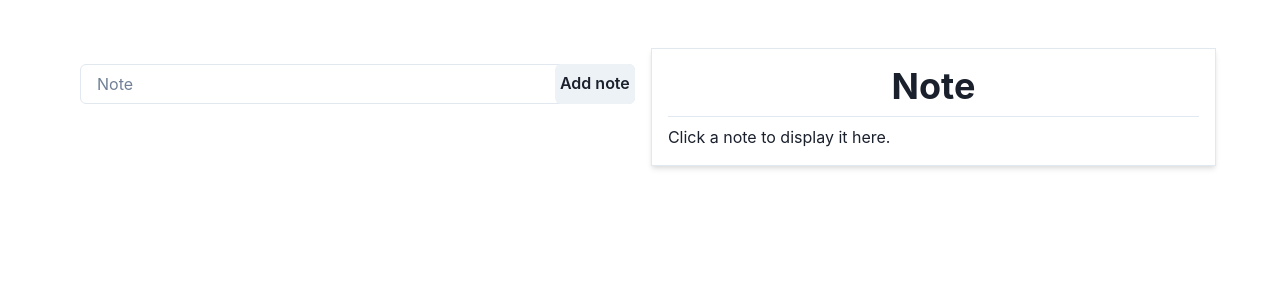
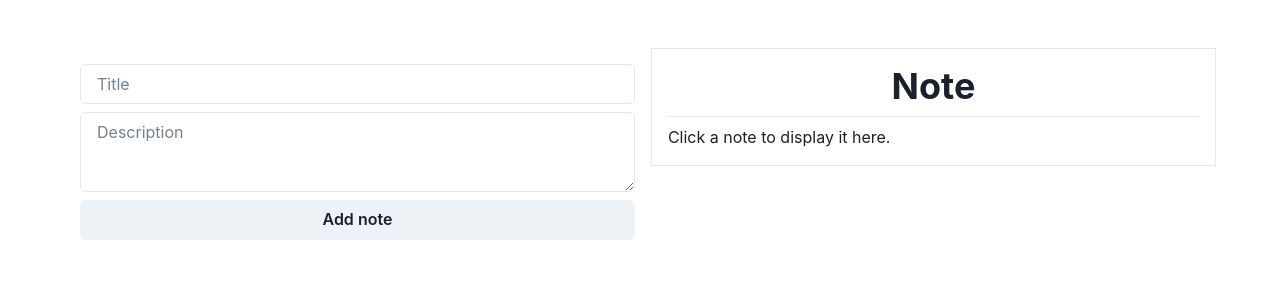
Before and after one commit to Fedevs/React-Notes-app, a React (Create React App) app: page / in a window 1280 px wide. Shown: the top 300 px of the page. Built offline with nearby package versions, Linux system fonts and the light colour scheme.

Commit message:
handleForm

```diff
--- a/src/App.tsx
+++ b/src/App.tsx
@@ -8,7 +8,8 @@ function App() {
   const { selectedNote, notes } = useAppSelector((state) => state.notesApp);
   const dispatch = useAppDispatch();
 
-  const addNote = (note: Note) => {
+  const addNote = (event: React.SyntheticEvent, note: Note) => {
+    event.preventDefault();
     dispatch(notesAppActions.addNote(note));
   };
 
@@ -20,9 +21,9 @@ function App() {
     <>
       <Container maxW={"100%"} h="100vh">
         <Flex w="100%" p={12}>
-          <Box w="1200px" p={4}>
+          <Box w="1200px" p={4} maxW="1200px">
             <NewNoteInput addNote={addNote} />
-            <Grid mt={4} templateColumns="1fr" gap={6}>
+            <Grid mt={4} templateColumns="1fr" gap={6} w="100%">
               {notes.map((note: Note) => {
                 return (
                   <GridItem
@@ -31,15 +32,20 @@ function App() {
                     cursor="pointer"
                     onClick={() => selectNote(note)}
                   >
-                    <NoteBox note={note.text} />
+                    <NoteBox
+                      title={note.title}
+                      description={note.description}
+                    />
                   </GridItem>
                 );
               })}
             </Grid>
           </Box>
 
-          <Box w="100%" shadow="md" borderWidth="1px" h="100%" p={4}>
-            {selectedNote && <SelectedNoteBox note={selectedNote.text} />}
+          <Box w="100%" borderWidth="1px" h="100%" p={4}>
+            {selectedNote && (
+              <SelectedNoteBox note={selectedNote.description} />
+            )}
           </Box>
         </Flex>
       </Container>
--- a/src/components/NewNoteInput.tsx
+++ b/src/components/NewNoteInput.tsx
@@ -5,42 +5,63 @@ import {
   notesAppActions,
   Note,
 } from "../redux";
-import { Input, InputGroup, InputRightElement, Button } from "@chakra-ui/react";
+import { Input, FormControl, Textarea, Button, VStack } from "@chakra-ui/react";
 import { v4 as uuidv4 } from "uuid";
 
 interface NewNoteInputProps {
-  addNote(note: Note): void;
+  addNote(event: React.SyntheticEvent, note: Note): void;
 }
 
 export const NewNoteInput: React.FC<NewNoteInputProps> = ({ addNote }) => {
-  const note = useAppSelector((state) => state.notesApp.note.text);
+  const { title, description } = useAppSelector((state) => state.notesApp.note);
   const dispatch = useAppDispatch();
-
-  const updateNote = (event: ChangeEvent<HTMLInputElement>) => {
-    dispatch(notesAppActions.updateNote(event.target.value));
+  const formStyle = {
+    width: "100%",
   };
 
-  const onAddNoteClick = () => {
-    addNote({ id: uuidv4(), text: note });
+  const updateNoteTitle = (event: ChangeEvent<HTMLInputElement>) => {
+    dispatch(notesAppActions.updateNoteTitle(event.target.value));
+  };
+
+  const updateNoteDescription = (event: ChangeEvent<HTMLTextAreaElement>) => {
+    dispatch(notesAppActions.updateNoteDescription(event.target.value));
+  };
+
+  const onAddNoteClick = (event: React.SyntheticEvent) => {
+    addNote(event, { id: uuidv4(), title, description });
     resetNote();
   };
 
   const resetNote = () => {
-    dispatch(notesAppActions.updateNote(""));
+    dispatch(notesAppActions.resetNote());
   };
 
   return (
-    <InputGroup size="md">
-      <Input
-        onChange={updateNote}
-        value={note}
-        type="text"
-        name="note"
-        placeholder="Note"
-      />
-      <InputRightElement width="5rem">
-        <Button onClick={onAddNoteClick}>Add note</Button>
-      </InputRightElement>
-    </InputGroup>
+    <>
+      <VStack w="100%">
+        <form onSubmit={onAddNoteClick} style={formStyle}>
+          <FormControl isRequired>
+            <Input
+              onChange={updateNoteTitle}
+              value={title}
+              type="text"
+              name="title"
+              placeholder="Title"
+            />
+          </FormControl>
+          <FormControl isRequired my={2}>
+            <Textarea
+              onChange={updateNoteDescription}
+              value={description}
+              name="description"
+              placeholder="Description"
+            ></Textarea>
+          </FormControl>
+          <Button type="submit" w="100%">
+            Add note
+          </Button>
+        </form>
+      </VStack>
+    </>
   );
 };
--- a/src/components/NoteBox.tsx
+++ b/src/components/NoteBox.tsx
@@ -1,13 +1,27 @@
-import { Box, Text } from "@chakra-ui/react";
+import { Box, Text, Heading, Center } from "@chakra-ui/react";
 
 interface NoteBoxProps {
-  note: string;
+  title: string;
+  description: string;
 }
 
-export const NoteBox: React.FC<NoteBoxProps> = ({ note }) => {
+export const NoteBox: React.FC<NoteBoxProps> = ({ title, description }) => {
   return (
-    <Box p={2} shadow="md" borderWidth="1px" w="100%" h="130px">
-      <Text overflow="hidden">{note}</Text>
+    <Box
+      p={2}
+      shadow="md"
+      borderWidth="1px"
+      maxW="100%"
+      maxH="130px"
+      overflow={"scroll"}
+      textOverflow={"ellipsis"}
+    >
+      <Heading size="sm">
+        <Center>{title}</Center>
+      </Heading>
+      <Text mt={2} fontSize="sm">
+        {description}
+      </Text>
     </Box>
   );
 };
--- a/src/redux/slices.ts
+++ b/src/redux/slices.ts
@@ -2,7 +2,8 @@ import { createSlice, PayloadAction } from "@reduxjs/toolkit";
 
 interface Note {
   id: string;
-  text: string;
+  title: string;
+  description: string;
 }
 
 interface NotesState {
@@ -12,8 +13,8 @@ interface NotesState {
 }
 
 const initialState: NotesState = {
-  note: { id: "", text: "" },
-  selectedNote: { id: "", text: "" },
+  note: { id: "", title: "", description: "" },
+  selectedNote: { id: "", title: "", description: "" },
   notes: [],
 };
 
@@ -24,8 +25,16 @@ export const notesAppSlice = createSlice({
     addNote: (state, action: PayloadAction<Note>) => {
       state.notes = [...state.notes, action.payload];
     },
-    updateNote: (state, action: PayloadAction<string>) => {
-      state.note.text = action.payload;
+    updateNoteTitle: (state, action: PayloadAction<string>) => {
+      state.note.title = action.payload;
+    },
+    updateNoteDescription: (state, action: PayloadAction<string>) => {
+      state.note.description = action.payload;
+    },
+    resetNote: (state) => {
+      state.note.id = "";
+      state.note.title = "";
+      state.note.description = "";
     },
     selectNote: (state, action: PayloadAction<Note>) => {
       state.selectedNote = state.notes.find(
```
